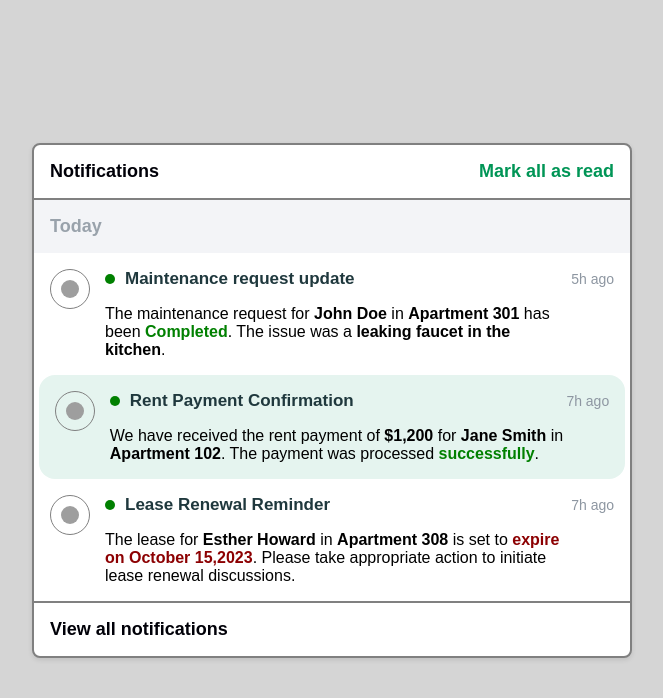
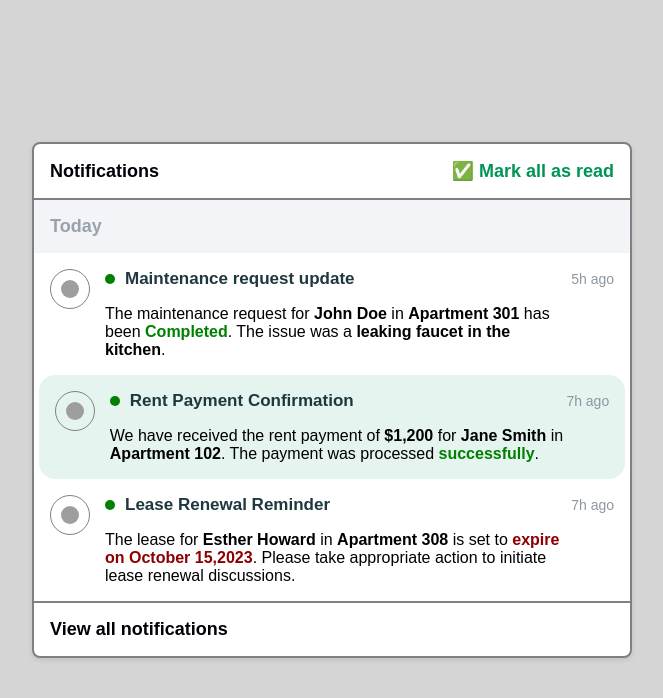
Before and after one commit to olgamalkova26/Mentoring, a plain HTML site: page index.html in a window 1280 px wide. Shown: the whole page, without its empty margins (308-971 px from the left). Drawn offline with Linux system fonts and the light colour scheme; grey boxes are pictures that could not be loaded.

Commit message:
optimize styles

```diff
--- a/index.html
+++ b/index.html
@@ -11,7 +11,7 @@
     <div class="card">
       <header class="header">
         <h1 class="header1">Notifications</h1>
-        <h2 class="header2">Mark all as read</h2>
+        <h2 class="header2">✅ Mark all as read</h2>
       </header>
 
       <main class="content">
--- a/styles.css
+++ b/styles.css
@@ -60,6 +60,7 @@ body {
   justify-content: space-between;
   align-items: center;
   padding: 1rem;
+  /* Not working yet needs to be fixed */
   box-shadow: 0px 60px 108px -29px rgba(117, 117, 117, 1);
 }
 
```
